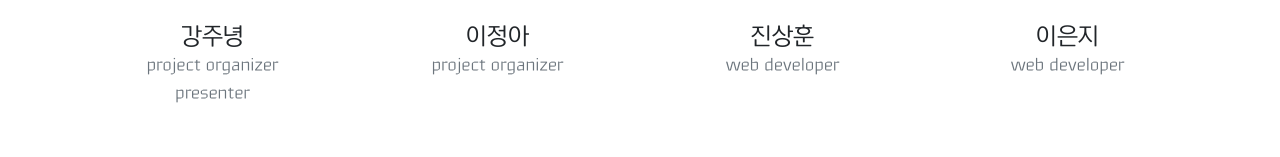
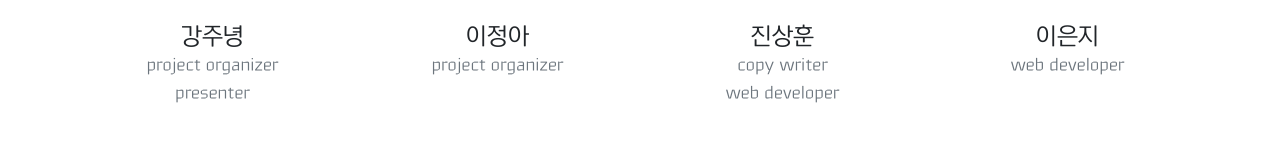
Before and after one commit to dev-eunji/eunjilee0430.github.io, a website with bundled scripts: page index.html in a window 1280 px wide. Shown: the part 3863-4020 px from the top of the page. Built offline with nearby package versions, Linux system fonts and the light colour scheme; a web font is replaced by a local one.

Commit message:
modified

```diff
--- a/index.html
+++ b/index.html
@@ -221,7 +221,7 @@
             <div class="team-member">
               <img class="mx-auto rounded-circle" src="img/m_sh.png" alt="">
               <h4>진상훈</h4>
-              <p class="text-muted">web developer</p>
+              <p class="text-muted">copy writer <br> web developer</p>
             </div>
           </div>
 
```
